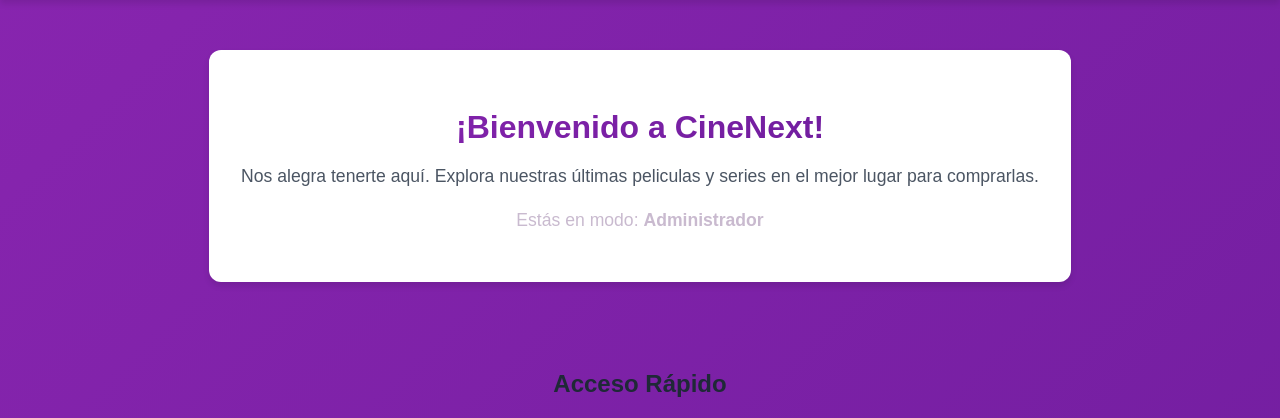
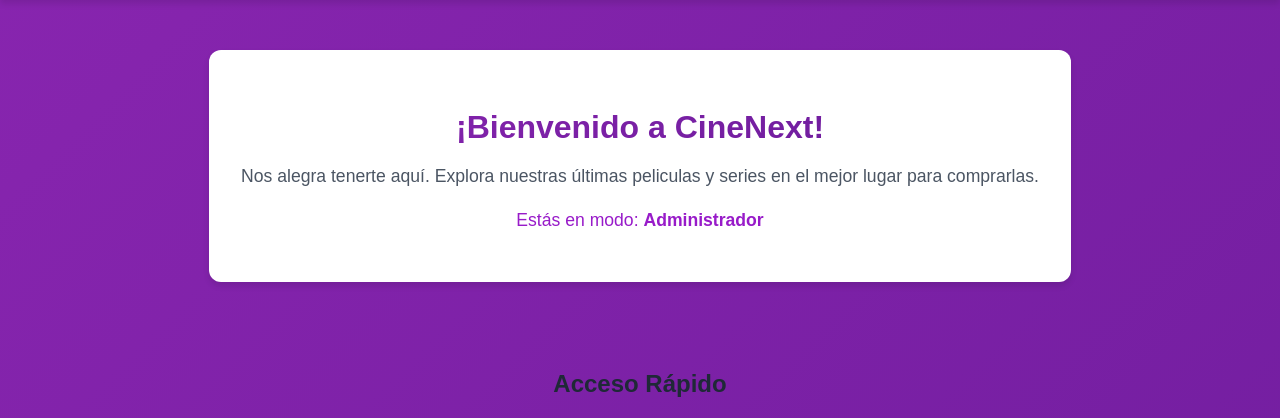
Before and after one commit to joanesj/Programacion_3, a Flask app: template Login/templates/index.html in a window 1280 px wide. Shown: the part 80-498 px from the top of the page. Run offline with Flask 3, Linux system fonts and the light colour scheme; the template is opened without the code that fills it, so the values that code supplies are empty; the visitor is signed in with stand-in values (Sample User, id 1).

Commit message:
new color

```diff
--- a/Login/static/index.css
+++ b/Login/static/index.css
@@ -178,7 +178,7 @@
 .novedades h3 {
     font-size: 28px;
     font-weight: 700;
-    color: #f7f6f6;
+    color: #e639e6;
     margin-bottom: 20px;
 }
 
--- a/Login/templates/index.html
+++ b/Login/templates/index.html
@@ -69,7 +69,7 @@
             <p>Nos alegra tenerte aquí. Explora nuestras últimas peliculas y series en el mejor lugar para comprarlas.</p>
 
                 {% if session['role'] == 'admin' %}
-                <p style="color: #c9bacf;">Estás en modo: <strong>Administrador</strong></p>
+                <p style="color: #981bc9;">Estás en modo: <strong>Administrador</strong></p>
             {% endif %}
 
         </div>
```
